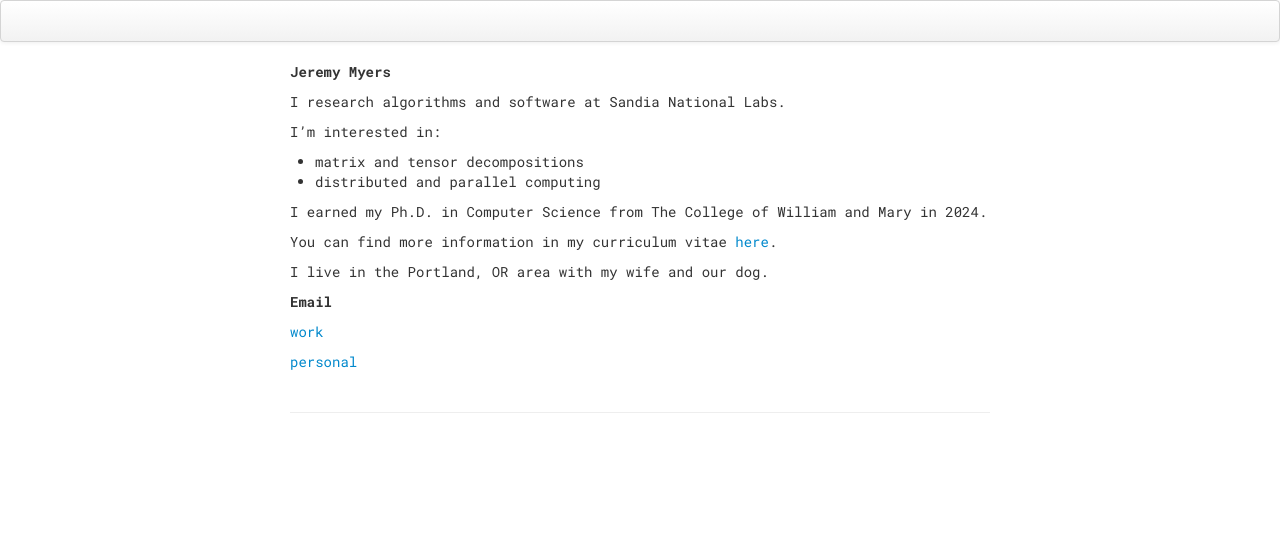
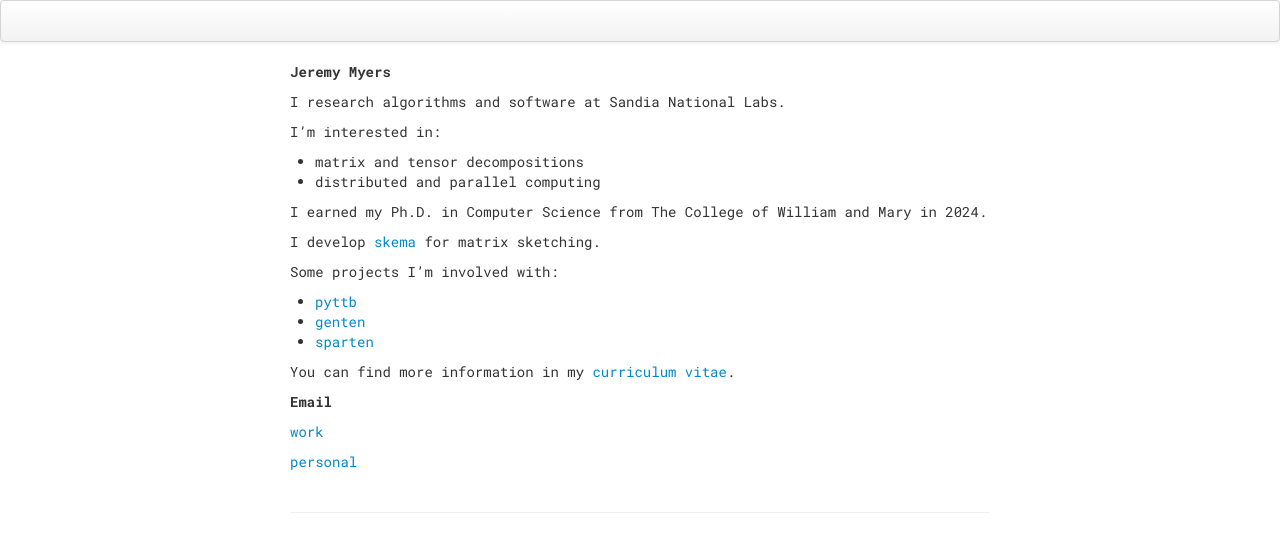
Before and after one commit to jeremy-myers/jeremy-myers.github.io, a Jekyll site: the page built from index.md, in a window 1280 px wide. Shown: the top 552 px of the page. Built offline with Jekyll 4.4.1, drawn with Linux system fonts in a browser that asks for light colours.

Commit message:
Add links

```diff
--- a/index.md
+++ b/index.md
@@ -15,10 +15,14 @@ I'm interested in:
 
 I earned my Ph.D. in Computer Science from The College of William and Mary in 2024.
 
-You can find more information in my curriculum vitae
-[here](./assets/jeremy-m-myers-cv.pdf).
+I develop [skema](https://github.com/jeremy-myers/skema) for matrix sketching.
 
-I live in the Portland, OR area with my wife and our dog.
+Some projects I'm involved with:
+- [pyttb](https://github.com/sandialabs/pyttb)
+- [genten](https://github.com/sandialabs/GenTen)
+- [sparten](https://github.com/sandialabs/sparten)
+
+You can find more information in my [curriculum vitae](./assets/jeremy-m-myers-cv.pdf).
 
 **Email**
 
```
